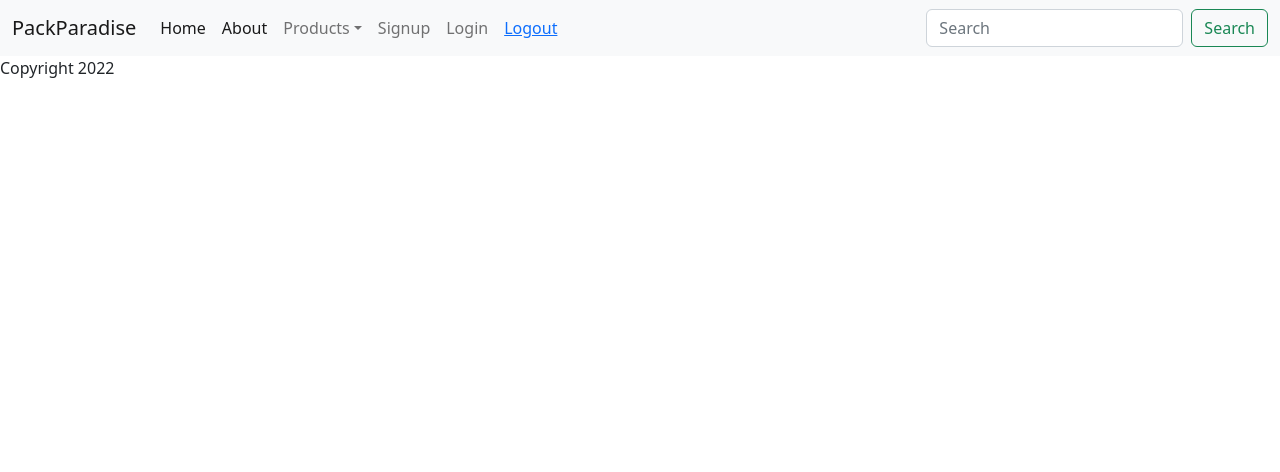
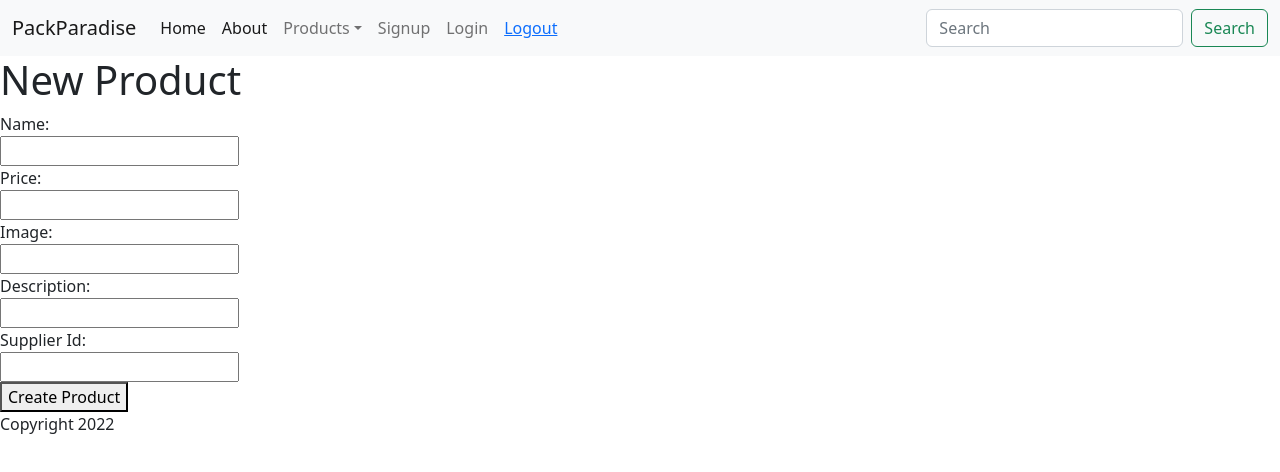
Before and after one commit to kadeillian21/Pack-Paradise-Frontend, a React (Vite) app: page /products/new in a window 1280 px wide. Shown: the top 472 px of the page. Built offline with nearby package versions, Linux system fonts and the light colour scheme.

Commit message:
refactored productsnew to its own page

```diff
--- a/src/App.jsx
+++ b/src/App.jsx
@@ -5,6 +5,7 @@ import { Home } from "./Home";
 import { About } from "./About";
 import { Signup } from "./Signup";
 import { Login } from "./Login";
+import { ProductsNew } from "./ProductsNew";
 
 function App() {
   return (
@@ -15,6 +16,7 @@ function App() {
         <Route path="/about" element={<About />} />
         <Route path="/signup" element={<Signup />} />
         <Route path="/login" element={<Login />} />
+        <Route path="/products/new" element={<ProductsNew />} />
       </Routes>
       <Footer />
     </BrowserRouter>
--- a/src/Header.jsx
+++ b/src/Header.jsx
@@ -49,9 +49,9 @@ export function Header() {
                   </a>
                 </li>
                 <li>
-                  <a className="dropdown-item" href="/">
+                  <Link className="dropdown-item" to="/products/new">
                     New Product
-                  </a>
+                  </Link>
                 </li>
               </ul>
             </li>
--- a/src/Home.jsx
+++ b/src/Home.jsx
@@ -1,11 +1,8 @@
 import { ProductsIndex } from "./ProductsIndex";
-import { ProductsNew } from "./ProductsNew";
 import { useState, useEffect } from "react";
 import axios from "axios";
 import { Modal } from "./Modal";
 import { ProductsShow } from "./ProductsShow";
-import { Login } from "./Login";
-import { LogoutLink } from "./LogoutLink";
 
 export function Home() {
   const [products, setProducts] = useState([]);
@@ -26,13 +23,6 @@ export function Home() {
 
   const handleHideProduct = () => {
     setIsProductsShowVisible(false);
-  };
-
-  const handleCreateProduct = (params) => {
-    axios.post("http://localhost:3000/products.json", params).then((response) => {
-      const newProduct = response.data;
-      setProducts([...products, newProduct]);
-    });
   };
 
   const handleUpdateProduct = (id, params) => {
@@ -63,7 +53,6 @@ export function Home() {
 
   return (
     <div className="container">
-      <ProductsNew onCreateProduct={handleCreateProduct} />
       <ProductsIndex products={products} onSelectProduct={handleShowProduct} />
       <Modal show={isProductsShowVisible} onClose={handleHideProduct}>
         <ProductsShow
--- a/src/ProductsNew.jsx
+++ b/src/ProductsNew.jsx
@@ -1,10 +1,19 @@
+import axios from "axios";
+
 export function ProductsNew(props) {
+  const handleCreateProduct = (params) => {
+    axios.post("http://localhost:3000/products.json", params).then((response) => {
+      const newProduct = response.data;
+      console.log("Created Product", newProduct);
+    });
+  };
+
   const handleSubmit = (event) => {
     event.preventDefault();
     console.log("Create Product");
     const params = new FormData(event.target);
-    props.onCreateProduct(params);
-    event.target.reset();
+    handleCreateProduct(params);
+    event.target.reset;
   };
 
   return (
```
